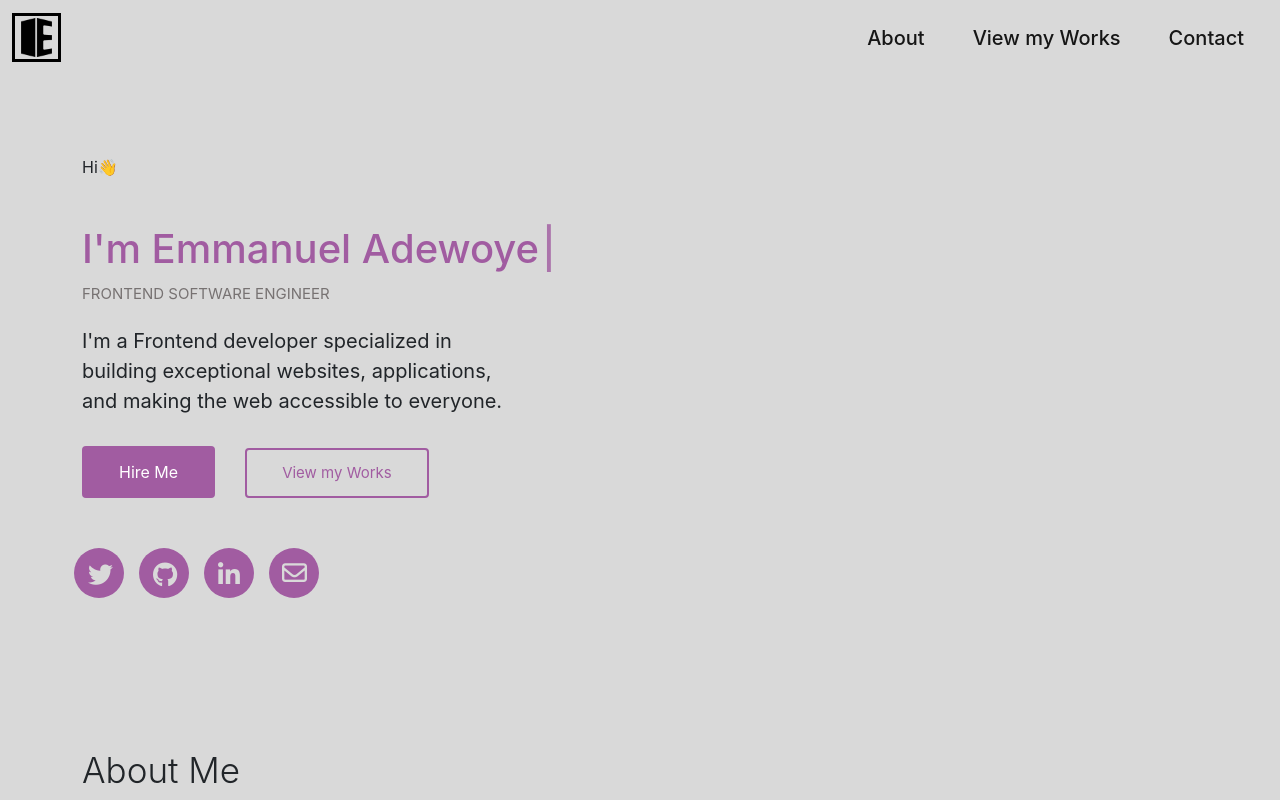
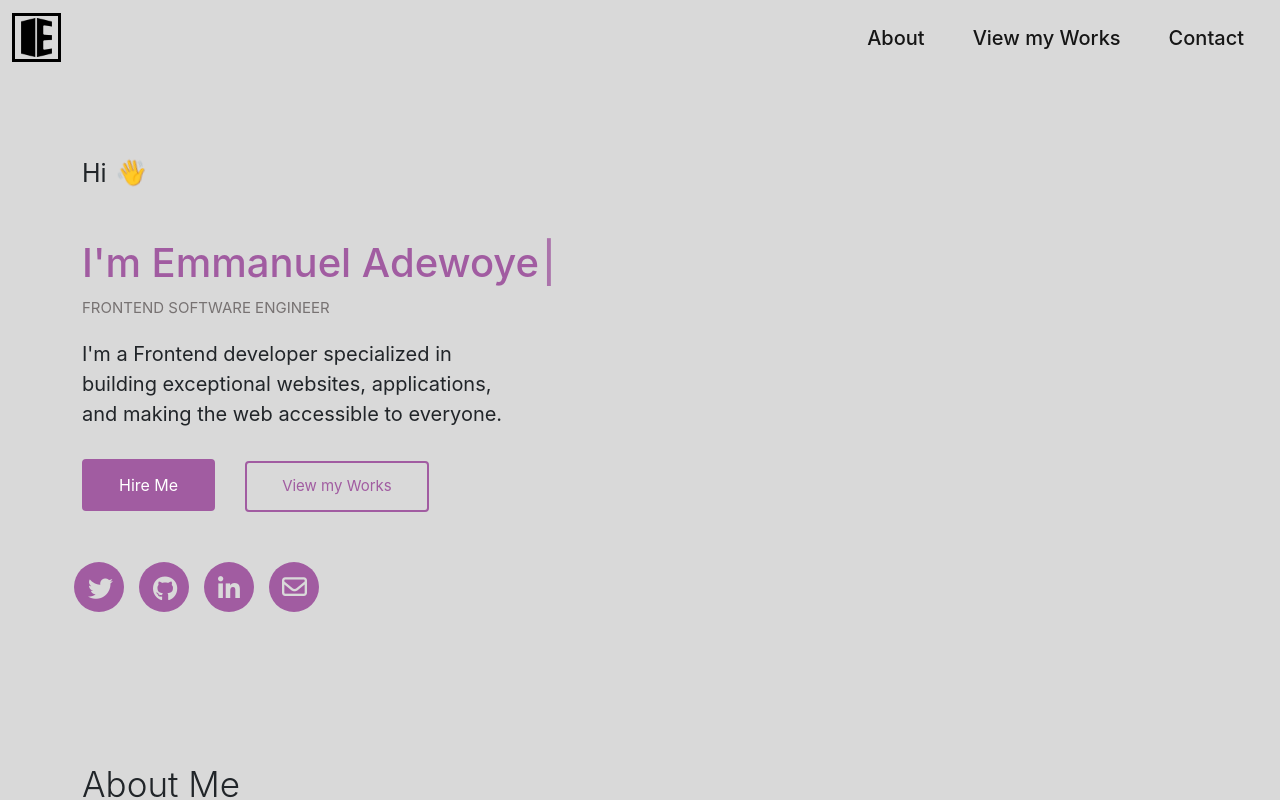
Before and after one commit to Emmaxfans/portfolio, a React (Create React App) app: page / in a window 1280 px wide. Shown: the top 800 px of the page. Built offline with nearby package versions, Linux system fonts and the light colour scheme.

Commit message:
added waving hand animation

```diff
--- a/src/Assets/styles/body.css
+++ b/src/Assets/styles/body.css
@@ -21,11 +21,26 @@
   } */
 
   .wave {
+    display: flex;
+    flex-direction: row;
+    word-spacing: 20px;
     animation-name: wave-animation;
     animation-duration: 2.5s;
     animation-iteration-count: infinite;
     transform-origin: 70% 70%;
     display: inline-block;
+  }
+
+  @keyframes wave-animation{
+    0% {transform: rotate( 0.0deg);}
+    10% {transform: rotate( 14deg);}
+    20% {transform: rotate( -8deg);}
+    30% {transform: rotate( 14deg);}
+    40% {transform: rotate( -4deg);}
+    50% {transform: rotate( 10deg);}
+    60% {transform: rotate( 0.0deg);}
+    100% {transform: rotate( 0.0deg);}
+
   }
 
   .intro{
@@ -119,8 +134,8 @@
     color: #a15ca1;
   }
 
-  span .p1{
-    font-size: 22px;
+  .p1{
+    font-size: 25px;
   }
 
   .p2{
--- a/src/Component/Body.js
+++ b/src/Component/Body.js
@@ -21,8 +21,8 @@ const Body = () => {
 
 <div className="div-1">
 
-<span className="p1">Hi</span>
-<span ><p class="wave">👋</p></span>
+<span className="p1">Hi <p className="wave">👋</p></span>
+
 <h2 className="h-2">
  {' '}
     <span>
```
